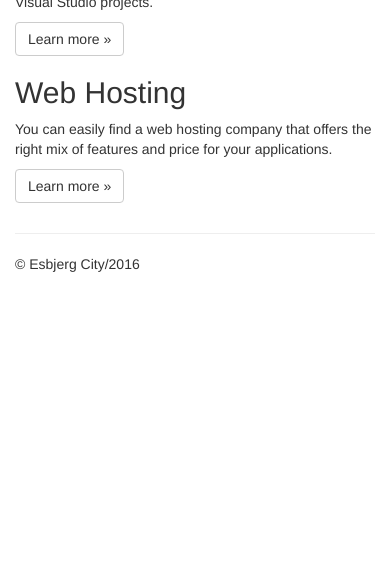
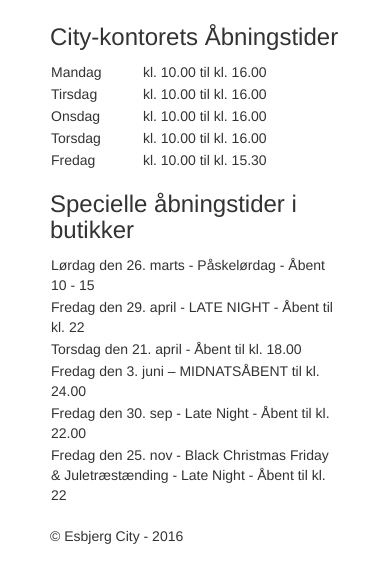
Before and after one commit to Raakost/EsbjergCityShop, an ASP.NET MVC app: template EsbjergCityShop/EsbjergCityShop/Views/Home/Index.cshtml in a window 390 px wide. Shown: the part 363-939 px from the top of the page. Before the commit the page ends 635 px from the top, so only its background shows below. Run offline with ASP.NET Core 8 and stand-ins for ASP.NET MVC 5, Linux system fonts and the light colour scheme; the template is opened without the code that fills it, so the values that code supplies are empty; the project's own start-up code is not run, and a stand-in starts its controllers and pages; some libraries are stand-ins or nearby versions.

Commit message:
Design changes

```diff
--- a/EsbjergCityShop/EsbjergCityShop/Content/Site.css
+++ b/EsbjergCityShop/EsbjergCityShop/Content/Site.css
@@ -5,8 +5,8 @@
 
 /* Set padding to keep content from hitting the edges */
 .body-content {
-    padding-left: 15px;
-    padding-right: 15px;
+    padding-left: 50px;
+    padding-right: 50px;
     padding-top: 15px;
 }
 
@@ -30,3 +30,12 @@
     -webkit-line-clamp: 2;
     -webkit-box-orient: vertical;
 }
+
+.table-openinghours {
+    width: 100%;
+}
+
+.jumbotron_img {
+    width: 30%;
+    border-radius: 4px;
+}
--- a/EsbjergCityShop/EsbjergCityShop/Views/Home/Index.cshtml
+++ b/EsbjergCityShop/EsbjergCityShop/Views/Home/Index.cshtml
@@ -4,34 +4,13 @@
 
 @foreach (var item in Model)
 {
-    <div class="jumbotron">
+    <div class="jumbotron jumbotron_frontpage">
         <h1>@item.Title</h1>
-        <p class="event_date">@item.DateOfEvent</p>
-        <img src=@item.Img />
+        <h3 class="event_date">@item.DateOfEvent</h3>
+        <img class="jumbotron_img" src=@item.Img />
         <p class="event_description truncate-text">@item.Description</p>
-        <p><a href="http://asp.net" class="btn btn-primary btn-lg">Læs mere &raquo;</a></p>
+        <p>
+            <a href="http://asp.net" class="btn btn-primary btn-lg">Læs mere &raquo;</a>
+        </p>
     </div>
 }
-
-
-<div class="row">
-    <div class="col-md-4">
-        <h2>Getting started</h2>
-        <p>
-            ASP.NET MVC gives you a powerful, patterns-based way to build dynamic websites that
-            enables a clean separation of concerns and gives you full control over markup
-            for enjoyable, agile development.
-        </p>
-        <p><a class="btn btn-default" href="http://go.microsoft.com/fwlink/?LinkId=301865">Learn more &raquo;</a></p>
-    </div>
-    <div class="col-md-4">
-        <h2>Get more libraries</h2>
-        <p>NuGet is a free Visual Studio extension that makes it easy to add, remove, and update libraries and tools in Visual Studio projects.</p>
-        <p><a class="btn btn-default" href="http://go.microsoft.com/fwlink/?LinkId=301866">Learn more &raquo;</a></p>
-    </div>
-    <div class="col-md-4">
-        <h2>Web Hosting</h2>
-        <p>You can easily find a web hosting company that offers the right mix of features and price for your applications.</p>
-        <p><a class="btn btn-default" href="http://go.microsoft.com/fwlink/?LinkId=301867">Learn more &raquo;</a></p>
-    </div>
-</div>
--- a/EsbjergCityShop/EsbjergCityShop/Views/Shared/_Layout.cshtml
+++ b/EsbjergCityShop/EsbjergCityShop/Views/Shared/_Layout.cshtml
@@ -22,17 +22,77 @@
             <div class="navbar-collapse collapse">
                 <ul class="nav navbar-nav">
                     <li>@Html.ActionLink("Køb Gavekort", "Index", "GiftCards")</li>
-                    <li>@Html.ActionLink("Check Saldo", "GiftCardBalance", "GiftCards")</li>
+                    <li>@Html.ActionLink("Check Gavekort Saldo", "GiftCardBalance", "GiftCards")</li>
                 </ul>
                 @Html.Partial("_LoginPartial")
             </div>
         </div>
     </div>
+
     <div class="container body-content">
         @RenderBody()
         <hr />
         <footer>
-            <p>&copy; Esbjerg City/@DateTime.Now.Year</p>
+            @*google maps API*@
+            <div class="row">
+                <div class="col-md-4 map">
+                    <h3>Find City-kontoret her!</h3>
+                    <iframe width="90%" height="200px" style="border: 0" src="https://www.google.com/maps/embed/v1/place?q=place_id:EiNUb3J2ZWdhZGUgMTYsIDY3MDAgRXNiamVyZywgRGFubWFyaw&key=AIzaSyDEQU2DL6txTndGNQI15AH7EXafFNey3OI" allowfullscreen></iframe>
+                </div>
+                @*Åbningstider*@
+                <div class="col-md-4">
+                    <h3>City-kontorets Åbningstider</h3>
+                    <table class="table-openinghours">
+                        <tr>
+                            <td>Mandag&nbsp;</td>
+                            <td>&nbsp;kl. 10.00 til kl. 16.00</td>
+                        </tr>
+                        <tr>
+                            <td>Tirsdag&nbsp;</td>
+                            <td>&nbsp;kl. 10.00 til kl. 16.00</td>
+                        </tr>
+                        <tr>
+                            <td>Onsdag&nbsp;</td>
+                            <td>&nbsp;kl. 10.00 til kl. 16.00</td>
+                        </tr>
+                        <tr>
+                            <td>Torsdag&nbsp;</td>
+                            <td>&nbsp;kl. 10.00 til kl. 16.00</td>
+                        </tr>
+                        <tr>
+                            <td>Fredag&nbsp;</td>
+                            <td>&nbsp;kl. 10.00 til kl. 15.30</td>
+                        </tr>
+                    </table>
+                </div>
+                @*Specielle åbningstider*@
+                <div class="col-md-4">
+                    <h3>Specielle åbningstider i butikker</h3>
+                    <table>
+                        <tr>
+                            <td>Lørdag den 26. marts - Påskelørdag - Åbent 10 - 15</td>
+                        </tr>
+                        <tr>
+                            <td>Fredag den 29. april - LATE NIGHT - Åbent til kl. 22</td>
+                        </tr>
+                        <tr>
+                            <td>Torsdag den 21. april - Åbent til kl. 18.00</td>
+                        </tr>
+                        <tr>
+                            <td>Fredag den 3. juni – MIDNATSÅBENT til kl. 24.00</td>
+                        </tr>
+                        <tr>
+                            <td>Fredag den 30. sep - Late Night - Åbent til kl. 22.00</td>
+                        </tr>
+                        <tr>
+                            <td>Fredag den 25. nov - Black Christmas Friday & Juletræstænding - Late Night - Åbent til kl. 22</td>
+                        </tr>
+                    </table>
+                </div>
+
+            </div>
+            <br />
+            <p>&copy; Esbjerg City - @DateTime.Now.Year</p>
         </footer>
     </div>
 
```
